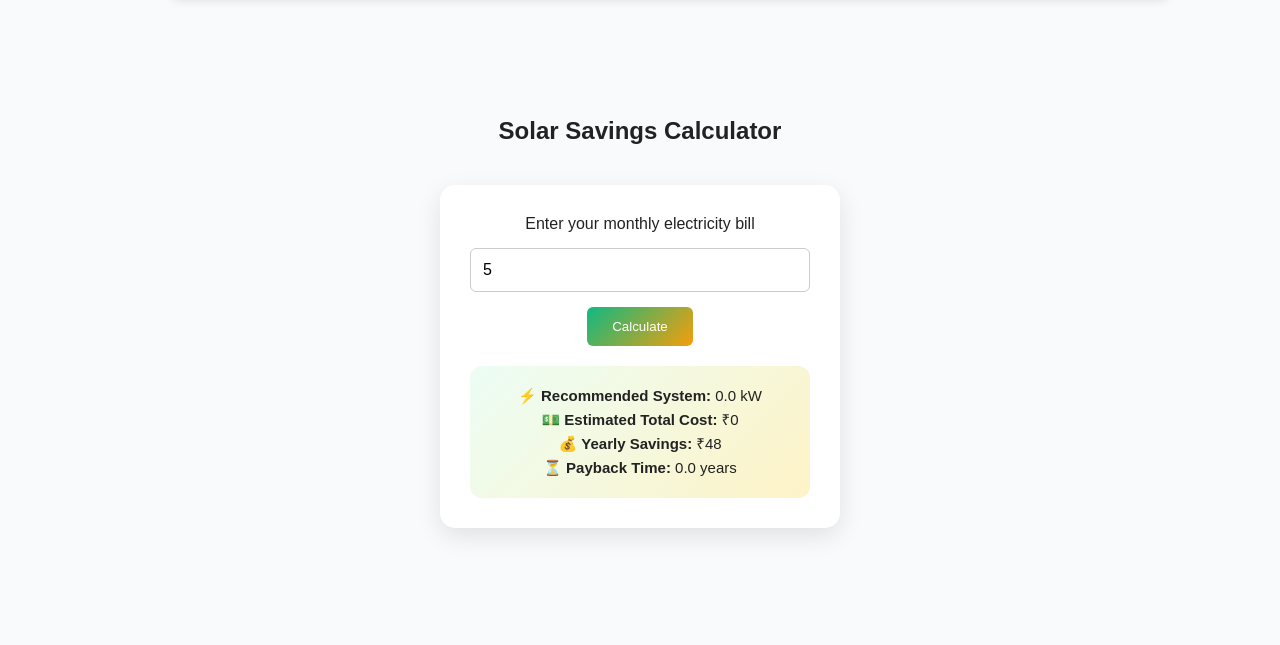
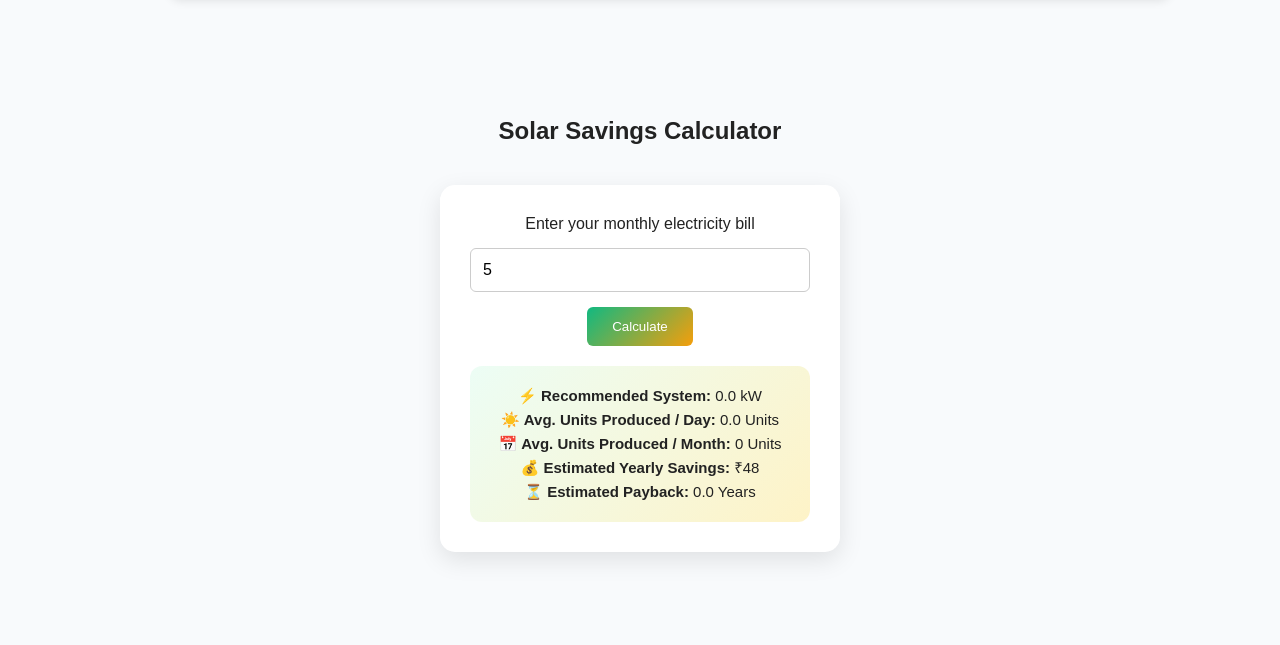
Before and after one commit to jash-19/Energy-solutions, a website: page index.html in a window 1280 px wide. Both pictures are taken after typing "5" into the empty fields and a click on the button "Calculate". Shown: the part 1554-2199 px from the top of the page. Drawn offline with Linux system fonts and the light colour scheme.

Commit message:
updated calculator

```diff
--- a/index.html
+++ b/index.html
@@ -741,33 +741,39 @@ observer.unobserve(entry.target);
 
 counters.forEach(counter => observer.observe(counter));
 
-/* CALCULATOR (UPGRADED) */
+/* CALCULATOR (UPDATED) */
 function calculate() {
     let bill = document.getElementById("bill").value;
 
     if (!bill) {
-        alert("Enter your bill");
+        alert("Enter your monthly electricity bill");
         return;
     }
 
+    // Approximate system sizing
     let system = (bill / 1000).toFixed(1);
 
+    // Approximate yearly savings (80% of yearly bill)
     let savings = (bill * 12 * 0.8).toFixed(0);
 
-    let estimatedCost = (system * 50000).toFixed(0);
+    // Average generation (5 units per kW per day)
+    let dailyUnits = (system * 5).toFixed(1);
 
+    let monthlyUnits = (dailyUnits * 30).toFixed(0);
+
+    let estimatedCost = system * 50000;
     let years = (estimatedCost / savings).toFixed(1);
 
     document.getElementById("result").innerHTML = `
     ⚡ <b>Recommended System:</b> ${system} kW<br>
-    💵 <b>Estimated Total Cost:</b> ₹${Number(estimatedCost).toLocaleString('en-IN')}<br>
-    💰 <b>Yearly Savings:</b> ₹${Number(savings).toLocaleString('en-IN')}<br>
-    ⏳ <b>Payback Time:</b> ${years} years
+    ☀️ <b>Avg. Units Produced / Day:</b> ${dailyUnits} Units<br>
+    📅 <b>Avg. Units Produced / Month:</b> ${monthlyUnits} Units<br>
+    💰 <b>Estimated Yearly Savings:</b> ₹${Number(savings).toLocaleString('en-IN')}<br>
+    ⏳ <b>Estimated Payback:</b> ${years} Years
     `;
 
     document.getElementById("resultBox").style.display = "block";
 }
-
 function sendWhatsApp(){
 
 let name = document.getElementById("name").value;
```
